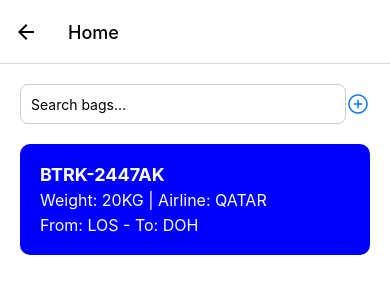
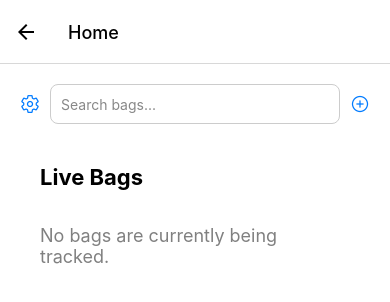
Before and after one commit to papingothegamer/bag-trak, a React Native app: screen /Home in a window 390 px wide. Shown: the top 302 px of the page. Built offline with nearby package versions, Linux system fonts and the light colour scheme.

Commit message:
50% done

```diff
--- a/screens/AddBagScreen.js
+++ b/screens/AddBagScreen.js
@@ -8,7 +8,7 @@ const generateTrackingCode = (airportCode) => {
   return `BTRK-${randomNumber}-${airportCode}`;
 };
 
-export default function AddBagScreen({ navigation }) {
+export default function AddBagScreen({ navigation, route }) {
   const { isDarkMode, theme } = useTheme(); // Access theme
   const [trackingNumber, setTrackingNumber] = useState('');
   const [location, setLocation] = useState('');
@@ -18,6 +18,8 @@ export default function AddBagScreen({ navigation }) {
   const [hasPermission, setHasPermission] = useState(null);
   const [scanned, setScanned] = useState(false);
   const [showScanner, setShowScanner] = useState(false);
+
+  const { setBags } = route.params; // Get the setBags function from route params
 
   useEffect(() => {
     (async () => {
@@ -49,9 +51,21 @@ export default function AddBagScreen({ navigation }) {
 
   const handleAddBag = () => {
     if (trackingNumber && location && flight) {
-      // Replace with real logic to add the bag
+      const newBag = {
+        id: trackingNumber,
+        location,
+        flight,
+        weight: 'Unknown', // You can add a weight input if necessary
+        airline: 'Unknown', // Add logic to include airline if needed
+        from: airportCode,
+        to: 'Unknown', // Add logic for destination airport if needed
+        flightTime: 'N/A', // This could be derived or input by the user
+      };
+
+      setBags(prevBags => [...prevBags, newBag]); // Update bag list in HomeScreen
+
       Alert.alert('Bag Added', `Tracking Number: ${trackingNumber}\nLocation: ${location}\nFlight: ${flight}`);
-      navigation.navigate('Home');
+      navigation.navigate('Home'); // Navigate back to HomeScreen
     } else {
       Alert.alert('Error', 'Please fill in all fields');
     }
@@ -95,92 +109,36 @@ export default function AddBagScreen({ navigation }) {
           value={generatedTrackingCode}
           style={[styles.input, { borderColor: isDarkMode ? '#333' : '#ccc', color: isDarkMode ? '#fff' : '#000' }]}
           editable={false}
-          placeholderTextColor={isDarkMode ? '#aaa' : '#888'}
         />
       ) : null}
-      {!showScanner && (
-        <Button title="add bag" onPress={handleAddBag} color={theme.colors.primary} />
-      )}
-      <Button title="scan tag barcode" onPress={() => setShowScanner(true)} color={theme.colors.primary} />
-
+      <Button title="scan barcode" onPress={() => setShowScanner(true)} color={theme.colors.primary} />
+      <Button title="add bag" onPress={handleAddBag} color={theme.colors.primary} />
       {showScanner && (
-        <View style={styles.scannerContainer}>
-          <BarCodeScanner
-            onBarCodeScanned={scanned ? undefined : handleBarCodeScanned}
-            style={StyleSheet.absoluteFillObject}
-          />
-          <View style={styles.overlay}>
-            <View style={styles.topOverlay} />
-            <View style={styles.middleContainer}>
-              <View style={styles.leftOverlay} />
-              <View style={styles.viewfinder} />
-              <View style={styles.rightOverlay} />
-            </View>
-            <View style={styles.bottomOverlay} />
-          </View>
-          {scanned && <Button title="tap to scan again" onPress={() => setScanned(false)} color={theme.colors.primary} />}
-        </View>
+        <BarCodeScanner
+          onBarCodeScanned={scanned ? undefined : handleBarCodeScanned}
+          style={StyleSheet.absoluteFillObject}
+        />
       )}
     </View>
   );
 }
 
-const { width } = Dimensions.get('window');
-const qrSize = width * 0.7;
-
 const styles = StyleSheet.create({
   container: {
     flex: 1,
+    padding: 20,
     justifyContent: 'center',
-    padding: 20,
   },
   title: {
     fontSize: 24,
+    fontWeight: 'bold',
     marginBottom: 20,
-    textAlign: 'center',
   },
   input: {
     height: 40,
     borderWidth: 1,
-    borderRadius: 5, // Rounded edges
-    marginBottom: 12,
-    paddingHorizontal: 8,
-  },
-  scannerContainer: {
-    ...StyleSheet.absoluteFillObject,
-    justifyContent: 'center',
-    alignItems: 'center',
-  },
-  overlay: {
-    ...StyleSheet.absoluteFillObject,
-    alignItems: 'center',
-    justifyContent: 'center',
-  },
-  topOverlay: {
-    flex: 1,
-    backgroundColor: 'rgba(0, 0, 0, 0.7)',
-  },
-  middleContainer: {
-    flexDirection: 'row',
-  },
-  leftOverlay: {
-    flex: 1,
-    backgroundColor: 'rgba(0, 0, 0, 0.7)',
-  },
-  viewfinder: {
-    width: qrSize,
-    height: qrSize,
-    borderRadius: 10,
-    borderWidth: 2,
-    borderColor: '#fff',
-    backgroundColor: 'transparent',
-  },
-  rightOverlay: {
-    flex: 1,
-    backgroundColor: 'rgba(0, 0, 0, 0.7)',
-  },
-  bottomOverlay: {
-    flex: 1,
-    backgroundColor: 'rgba(0, 0, 0, 0.7)',
+    paddingHorizontal: 10,
+    borderRadius: 8,
+    marginBottom: 20,
   },
 });
--- a/screens/AppLanguageSelectionScreen.js
+++ b/screens/AppLanguageSelectionScreen.js
@@ -56,22 +56,27 @@ const styles = StyleSheet.create({
   },
   title: {
     fontSize: 20,
-    marginBottom: 16,
+    marginBottom: 2, // Reduced marginBottom to decrease space
     textAlign: 'center',
   },
   picker: {
     height: 150,
     width: '100%',
-    marginBottom: 20,
+    marginBottom: 16, // Adjusted marginBottom to reduce space
   },
   button: {
     padding: 10,
     alignItems: 'center',
     borderRadius: 5,
+    marginBottom: 50, // Added margin bottom to create space
   },
   buttonText: {
     fontSize: 16,
   },
+  bottomSpacing: {
+    height: 50, // Adjust height as needed to create space
+  },
 });
 
+
 export default AppLanguageSelectionScreen;
--- a/screens/HomeScreen.js
+++ b/screens/HomeScreen.js
@@ -1,55 +1,54 @@
 import React, { useState } from 'react';
-import { View, TextInput, TouchableOpacity, StyleSheet } from 'react-native';
+import { View, TextInput, StyleSheet, Text, TouchableOpacity } from 'react-native';
+import { Ionicons } from '@expo/vector-icons';
+import LiveBagScreen from './LiveBagScreen';
+import RecentBags from './RecentBags'; // Ensure the import is correct
 import { useTheme } from '../components/ThemeContext'; // Import useTheme
-import LiveBagScreen from './LiveBagScreen'; // Import LiveBagScreen
-import { Ionicons } from '@expo/vector-icons'; // Importing Ionicons for the plus sign
 
 const HomeScreen = ({ navigation }) => {
   const { theme } = useTheme(); // Access theme
   const isDarkMode = theme.dark;
-  const [bags, setBags] = useState([
-    {
-      id: 'BTRK-2447AK',
-      weight: '20KG',
-      airline: 'QATAR',
-      from: 'LOS',
-      to: 'DOH',
-      flightTime: '3h05min',
-    },
-    // Add more initial bag objects if needed or start with an empty array.
-  ]);
+  const [bags, setBags] = useState([]);
+  const [recentBags, setRecentBags] = useState([]);
 
-  const stopTracking = (id) => {
-    const updatedBags = bags.filter(bag => bag.id !== id);
-    setBags(updatedBags);
+  const handleStopTracking = (bagId) => {
+    const bagToRemove = bags.find(bag => bag.id === bagId);
+    if (bagToRemove) {
+      setBags(bags.filter(bag => bag.id !== bagId));
+      const bagWithTimestamp = { ...bagToRemove, stoppedAt: new Date().toLocaleString() };
+      setRecentBags(prevBags => [bagWithTimestamp, ...prevBags]);
+    }
   };
 
-  const deleteBag = (id) => {
-    const updatedBags = bags.filter(bag => bag.id !== id);
-    setBags(updatedBags);
+  const handleDeleteBag = (bagId) => {
+    setRecentBags(prevBags => prevBags.filter(bag => bag.id !== bagId));
   };
 
   return (
     <View style={[styles.container, { backgroundColor: theme.colors.background }]}>
       <View style={styles.header}>
+        <TouchableOpacity onPress={() => navigation.navigate('Profile')}>
+          <Ionicons name="settings-outline" size={20} color={theme.colors.primary} />
+        </TouchableOpacity>
         <TextInput
           placeholder="Search bags..."
+          placeholderTextColor={isDarkMode ? '#aaa' : '#888'}
           style={[
             styles.input,
             { borderColor: isDarkMode ? '#333' : '#ccc', color: isDarkMode ? '#fff' : '#000' },
           ]}
         />
-        <TouchableOpacity onPress={() => navigation.navigate('AddBag')}>
-          <Ionicons name="add-circle-outline" size={24} color={theme.colors.primary} />
+        <TouchableOpacity onPress={() => navigation.navigate('AddBag', { setBags })}>
+          <Ionicons name="add-circle-outline" size={20} color={theme.colors.primary} />
         </TouchableOpacity>
       </View>
 
-      {bags.length > 0 && (
-        <LiveBagScreen
-          bags={bags}
-          onStopTracking={stopTracking}
-          onDeleteBag={deleteBag}
-        />
+      <LiveBagScreen bags={bags} onStopTracking={handleStopTracking} />
+
+      {recentBags.length > 0 && (
+        <View style={styles.recentBagsContainer}>
+          <RecentBags removedBags={recentBags} onDeleteBag={handleDeleteBag} />
+        </View>
       )}
     </View>
   );
@@ -62,7 +61,6 @@ const styles = StyleSheet.create({
   },
   header: {
     flexDirection: 'row',
-    justifyContent: 'space-between',
     alignItems: 'center',
     marginBottom: 20,
   },
@@ -72,6 +70,11 @@ const styles = StyleSheet.create({
     borderWidth: 1,
     paddingHorizontal: 10,
     borderRadius: 8,
+    marginHorizontal: 10, // Add space between the search bar and icons
+  },
+  recentBagsContainer: {
+    marginTop: 20,
+    marginBottom: 50, // Adjust as needed
   },
 });
 
--- a/screens/LiveBagScreen.js
+++ b/screens/LiveBagScreen.js
@@ -1,7 +1,9 @@
 import React, { useState } from 'react';
-import { View, Text, TouchableOpacity, StyleSheet, FlatList, Alert, TextInput } from 'react-native';
+import { View, Text, TouchableOpacity, StyleSheet } from 'react-native';
+import { useTheme } from '../components/ThemeContext'; // Import useTheme
 
-const LiveBagScreen = ({ bags, onStopTracking, onDeleteBag }) => {
+const LiveBagScreen = ({ bags, onStopTracking }) => {
+  const { theme } = useTheme(); // Access theme
   const [expandedBagId, setExpandedBagId] = useState(null);
 
   const toggleExpand = (id) => {
@@ -10,9 +12,11 @@ const LiveBagScreen = ({ bags, onStopTracking, onDeleteBag }) => {
 
   return (
     <View style={styles.container}>
-      {bags.map(bag => (
+      <Text style={[styles.headerText, { color: theme.colors.titleText }]}>Live Bags</Text>
+      {bags.length > 0 ? (
+        bags.map(bag => (
           <TouchableOpacity key={bag.id} onPress={() => toggleExpand(bag.id)} style={styles.bagCard}>
-          <Text style={styles.bagId}>{bag.id}</Text>
+            <Text style={styles.bagId}>Bag ID: {bag.id}</Text>
             <Text style={styles.bagDetails}>Weight: {bag.weight} | Airline: {bag.airline}</Text>
             <Text style={styles.bagDetails}>From: {bag.from} - To: {bag.to}</Text>
 
@@ -25,43 +29,27 @@ const LiveBagScreen = ({ bags, onStopTracking, onDeleteBag }) => {
               </View>
             )}
           </TouchableOpacity>
-      ))}
-
-      {bags.length > 1 && (
-        <View style={styles.recentBagsSection}>
-          <Text style={styles.sectionTitle}>Recent Bags</Text>
-          <FlatList
-            data={bags.slice(1)}
-            renderItem={({ item }) => (
-              <TouchableOpacity onPress={() => toggleExpand(item.id)} style={styles.bagCard}>
-                <Text style={styles.bagId}>{item.id}</Text>
-                <Text style={styles.bagDetails}>Weight: {item.weight} | Airline: {item.airline}</Text>
-                <Text style={styles.bagDetails}>From: {item.from} - To: {item.to}</Text>
-
-                {expandedBagId === item.id && (
-                  <View style={styles.expandedDetails}>
-                    <TouchableOpacity onPress={() => onDeleteBag(item.id)}>
-                      <Text style={styles.deleteText}>Delete</Text>
-                    </TouchableOpacity>
-                  </View>
-                )}
-              </TouchableOpacity>
-            )}
-            keyExtractor={item => item.id}
-          />
-        </View>
+        ))
+      ) : (
+        <Text style={styles.noBagsText}>No bags are currently being tracked.</Text>
       )}
     </View>
   );
 };
 
 const styles = StyleSheet.create({
-  container: { flex: 1 },
+  container: { flex: 1, padding: 20 },
+  headerText: {
+    fontSize: 22,
+    fontWeight: 'bold',
+    marginBottom: 15,
+  },
   bagCard: {
     padding: 20,
     borderRadius: 10,
     backgroundColor: 'blue',
     marginBottom: 15,
+    width: '100%',
   },
   bagId: {
     fontSize: 18,
@@ -80,9 +68,7 @@ const styles = StyleSheet.create({
     marginTop: 10,
     color: 'red',
   },
-  recentBagsSection: { marginTop: 20 },
-  sectionTitle: { fontSize: 20, marginBottom: 10, fontWeight: 'bold' },
-  deleteText: { color: 'red', marginTop: 10 },
+  noBagsText: { fontSize: 18, color: 'grey', marginTop: 20 },
 });
 
 export default LiveBagScreen;
--- /dev/null
+++ b/screens/RecentBags.js
@@ -0,0 +1,72 @@
+import React from 'react';
+import { View, Text, FlatList, TouchableOpacity, StyleSheet } from 'react-native';
+import { useTheme } from '../components/ThemeContext'; // Import useTheme
+
+const RecentBags = ({ removedBags, onDeleteBag }) => {
+  const { theme } = useTheme(); // Access theme
+
+  return (
+    <View style={styles.container}>
+      <Text style={[styles.headerText, { color: theme.colors.titleText }]}>Recent Bags</Text>
+      {removedBags.length > 0 ? (
+        <FlatList
+          data={removedBags}
+          renderItem={({ item }) => (
+            <View style={styles.bagCard}>
+              <Text style={styles.bagId}>Bag ID: {item.id}</Text>
+              <Text style={styles.bagDetails}>Weight: {item.weight} | Airline: {item.airline}</Text>
+              <Text style={styles.bagDetails}>Stopped at: {item.stoppedAt}</Text>
+              <TouchableOpacity onPress={() => onDeleteBag(item.id)}>
+                <Text style={styles.deleteText}>Delete</Text>
+              </TouchableOpacity>
+            </View>
+          )}
+          keyExtractor={item => item.id}
+        />
+      ) : (
+        <Text style={styles.emptyText}>No bags have been recently stopped.</Text>
+      )}
+    </View>
+  );
+};
+
+const styles = StyleSheet.create({
+  container: {
+    marginTop: 20,
+    marginBottom: 50,
+    paddingHorizontal: 20,
+  },
+  headerText: {
+    fontSize: 22,
+    fontWeight: 'bold',
+    marginBottom: 15,
+  },
+  bagCard: {
+    padding: 20,
+    borderRadius: 10,
+    backgroundColor: 'lightgrey',
+    marginBottom: 15,
+    alignItems: 'flex-start',
+    width: '100%',
+  },
+  bagId: {
+    fontSize: 18,
+    fontWeight: 'bold',
+  },
+  bagDetails: {
+    fontSize: 16,
+    marginTop: 5,
+  },
+  deleteText: {
+    color: 'red',
+    marginTop: 10,
+  },
+  emptyText: {
+    textAlign: 'center',
+    marginTop: 20,
+    fontSize: 16,
+    color: '#888',
+  },
+});
+
+export default RecentBags;
```
Lines whose indentation alone changed are shown as unchanged.
